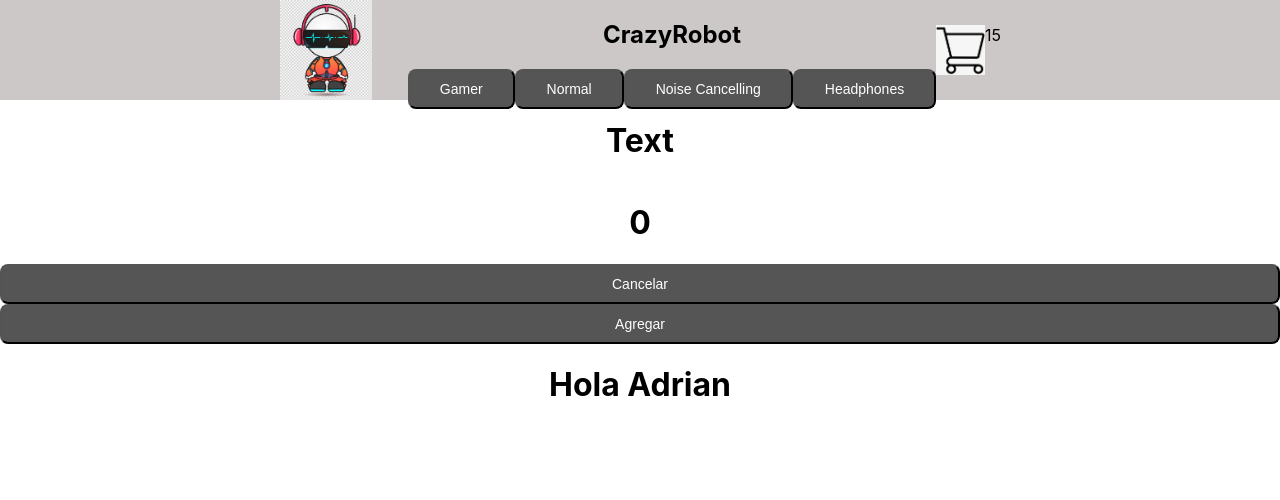
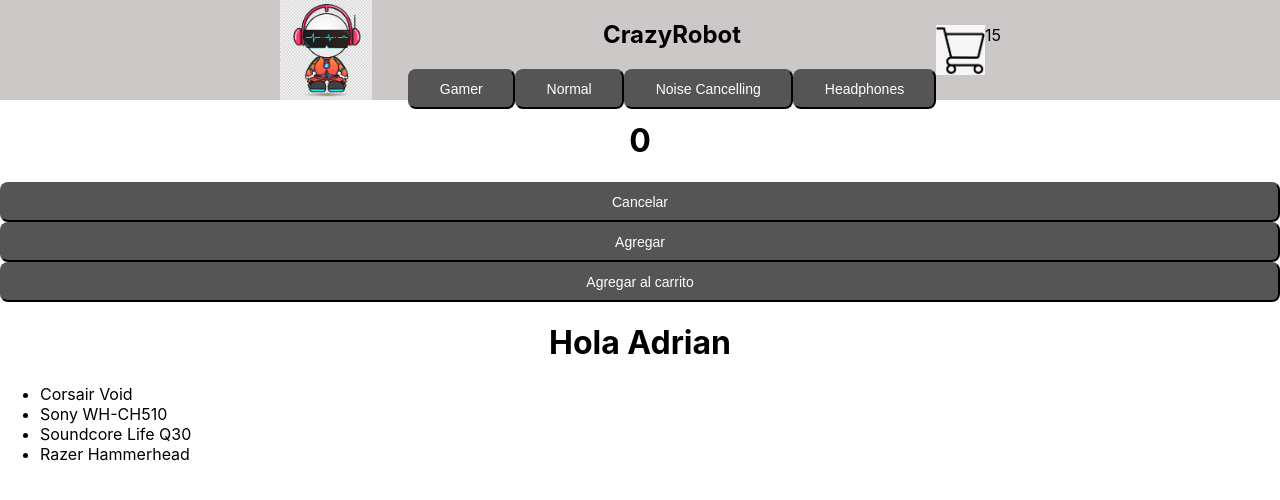
Before and after one commit to SantiagoFourcade/ecommers, a React (Create React App) app: page / in a window 1280 px wide. Shown: the top 500 px of the page. Built offline with nearby package versions, Linux system fonts and the light colour scheme.

Commit message:
Desafioc2

```diff
--- a/src/App.js
+++ b/src/App.js
@@ -6,10 +6,15 @@ import ItemListContainer from "./components/itemListContainer/itemListContainer"
 import Counter from "./components/Contador/counter";
 
 function App() {
+
+const handleOnAdd = (quantity) => {
+  console.log("la cantidad agregada es: ${quantity}")
+}
+
   return (
     <div>
       <Navbar />
-      <Counter />
+      <Counter stock={15} onAdd={handleOnAdd}/>
       <ItemListContainer hey="Hola Adrian" />
     </div>
   );
--- /dev/null
+++ b/src/asyncMock.js
@@ -0,0 +1,48 @@
+const products = [
+    {
+        id: "1",
+        name: "Corsair Void",
+        price:40000,
+        category:"Gamer",
+        img:"https://m.media-amazon.com/images/S/aplus-media/vc/6f8dfd55-8f02-4f9d-86d4-008f8ac8f851._CR0,0,1464,600_PT0_SX1464__.jpg",
+        stock:40,
+        description: "Headset 7.1 Gamer"
+    },
+    {
+        id:"2",
+        name:"Sony WH-CH510",
+        price:20000,
+        category:"Normal",
+        img:"https://i.ytimg.com/vi/zOF3AvEKStU/maxresdefault.jpg",
+        stock:60,
+        description:"Bluetooth"
+    },
+    {
+        id:"3",
+        name:"Soundcore Life Q30",
+        price:35000,
+        category:"Noise Cancelling",
+        img:"https://m.media-amazon.com/images/I/71td6PxaFNL._AC_SL1500_.jpg",
+        stock:35,
+        description:"Bluetooth"
+
+    },
+    {
+        id:"4",
+        name:"Razer Hammerhead",
+        price:25000,
+        categoy:"Headphones",
+        img:"http://assets2.razerzone.com/images/pnx.assets/c159a56124ada39d058a3ebeba797355/razer-hammerhead-true-wireless-x-ogimg.jpg",
+        stock:40,
+        description:"In-ear"
+    }
+]
+
+export const getProducts = () => {
+    return new Promise ((resolve) => {
+        setTimeout(() => {
+            resolve(products)
+        }, 3000)
+
+    })
+}
--- a/src/components/Contador/counter.css
+++ b/src/components/Contador/counter.css
@@ -3,7 +3,3 @@
     align-items: center;
 
 }
-
-button {
-
-}
--- a/src/components/Contador/counter.js
+++ b/src/components/Contador/counter.js
@@ -1,28 +1,33 @@
-import React from "react"
-import "./counter.css"
-import { useState } from "react"
+import React from "react";
+import "./counter.css";
+import { useState } from "react";
 
-const Counter = () => {
+const Counter = ({ stock, onAdd }) => {
+  const [count, setCount] = useState(0)
 
-    const [count, setCount] = useState (0)
-    const [text, setText] = useState("Text")
 
   const increment = () => {
-        setCount(count+1)
+    if(count < stock) {
+      setCount(count + 1)
+    }
   }
 
   const decrement = () => {
-        setCount(count-1)
+    if(count > 0) {
+        setCount(count - 1)
+    }
+
   }
 
   return (
     <div class="counter">
-            <h1>{text}</h1>
+
       <h1>{count}</h1>
       <button onClick={decrement}>Cancelar</button>
       <button onClick={increment}>Agregar</button>
+      <button onClick={(count) => onAdd}>Agregar al carrito</button>
     </div>
-    )
-}
+  );
+};
 
-export default Counter
+export default Counter;
--- a/src/components/itemListContainer/itemListContainer.js
+++ b/src/components/itemListContainer/itemListContainer.js
@@ -1,9 +1,26 @@
 import React from "react"
+import {useState, useEffect} from "react"
 import "./itemListContainer.css"
+import { getProducts } from "../../asyncMock"
 
 const ItemListContainer = ({hey}) => {
+    const [products, setProducts] = useState([])
+console.log(products)
+    useEffect (() => {
+        getProducts().then(products => {
+            setProducts(products)
+        })
+    }, [])
+
+
+
     return (
+        <>
         <h1>{hey}</h1>
+        <ul>
+            {products.map(prod => <li key={prod.id}>{prod.name}</li>)}
+        </ul>
+        </>
     )
 }
 
```
Lines whose indentation alone changed are shown as unchanged.
